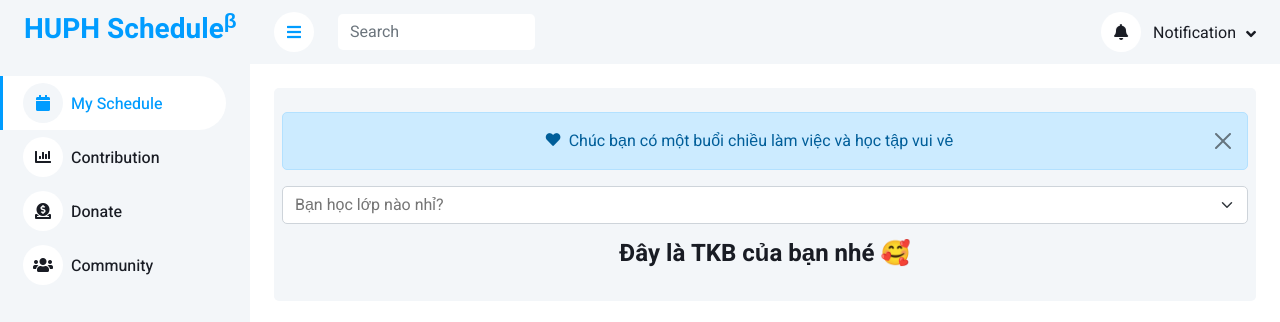
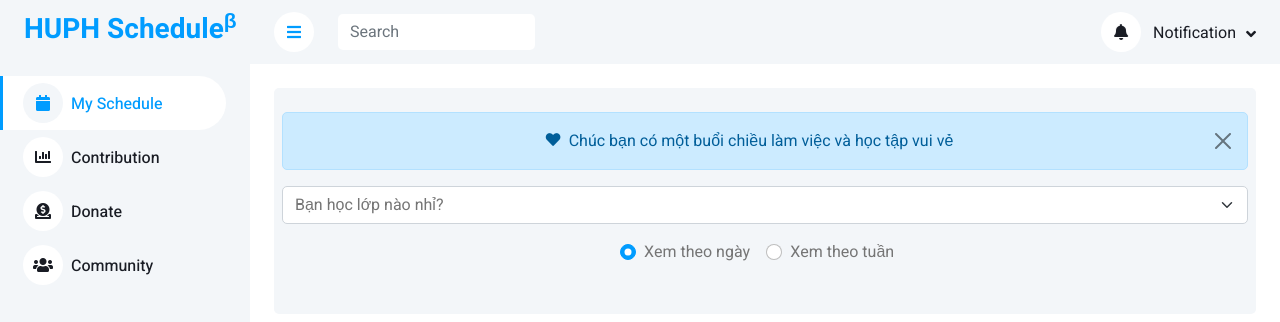
Before and after one commit to hwngkm/hwngkm.github.io, a plain HTML site: page index.html in a window 1280 px wide. Shown: the top 322 px of the page. Drawn offline with nearby package versions, Linux system fonts and the light colour scheme.

Commit message:
update tkb

```diff
--- a/index.html
+++ b/index.html
@@ -1,3 +1,4 @@
+
 <!DOCTYPE html>
 <html lang="en">
 
@@ -80,6 +81,7 @@
 								<h6 class="fw-normal mb-0">Bắt đầu xây dựng app</h6>
 								<small>23/2/2023</small>
 							</a>
+							<hr class="dropdown-divider">
 						</div>
 					</div>
 				</div>
@@ -145,7 +147,20 @@
 								<option value="PHCN3-1A2">Lớp PHCN3-1A2</option>
 							</select>
 
-							<h4 style="text-align: center;" id="noti">Đây là TKB của bạn nhé 🥰</h4>
+							<div class="container-fluid d-flex justify-content-center">
+								<div class="form-check form-check-inline">
+									<input class="form-check-input" type="radio" name="radioOption" value="0" onclick="exportData(document.getElementById('chose').value);" checked>
+									<label class="form-check-label">Xem theo ngày</label>
+								</div>
+								<div class="form-check form-check-inline">
+									<input class="form-check-input" type="radio" name="radioOption" value="1" onclick="exportData(document.getElementById('chose').value);">
+									<label class="form-check-label">Xem theo tuần</label>
+								</div>
+							</div>
+
+							<div class="mt-3 mb-4">
+								<h4 style="text-align: center;" id="noti"></h4>
+							</div>
 							<div class="col-sm-12 col-md-12 col-xl-12">
 								<div class="h-100 bg-light rounded p-0" id='result'></div>
 							</div>
--- a/js/app.js
+++ b/js/app.js
@@ -4,18 +4,14 @@ if (localStorage.getItem('csvData') == null) {
 	xhttp.send();
 	if (xhttp.status === 200) {
 		var csvData = xhttp.responseText;
-		console.log('ye');
 		localStorage.setItem('csvData', csvData);
 	} else {
 		document.getElementById('noti').innerHTML = 'ĐÃ XẢY RA LỖI, VUI LÒNG THỬ LẠI';
 	}
 } else {
 	var csvData = localStorage.getItem('csvData');
-	console.log('hihi')
 }
 
-
-// Thay thế tên bộ môn GDTC và thực hành tại PKĐK
 let csvData11, csvData12 = ''
 while ((csvData.includes('GDTC_')) || (csvData.includes('PKĐK')) || (csvData.includes(', '))) {
     if (csvData.includes('GDTC_')) {
@@ -33,7 +29,6 @@ csvData12 = csvData.slice(csvData.lastIndexOf('HUPH'), csvData.lastIndexOf('CKI'
 csvData12 = csvData12.slice(csvData12.indexOf('HUPH'), csvData12.indexOf('CKI'));
 
 csvData = csvData11 + csvData12
-
 // csvData = csvData.replace(/\r?\n|\r/g, '').split('HUPH');
 csvData = csvData.split('HUPH');
 
@@ -93,29 +88,31 @@ function fill(a) {
 
 function exportData(lop) {
 	if (lop.length > 0) {
-		var dow = [0,1,2,3,4,5,6], dayofweek = ['Thứ 2','Thứ 3','Thứ 4','Thứ 5','Thứ 6','Thứ 7','Chủ nhật']
+		var dow = [0,1,2,3,4,5,6], dayofweek = ['Chủ nhật','Thứ 2','Thứ 3','Thứ 4','Thứ 5','Thứ 6','Thứ 7']
 		var result = []
 
 		for (var i of slist) {
-			for (var j in dow) {
+			for (var j of dow) {
 				var tn, nd, b, gd = '';
 				var sang = i[1][j].includes(lop), chieu = i[2][j].includes(lop), toi = i[3][j].includes(lop);
+				if (j > 6) {
+					tn = 0;
+				} else {
+					tn = j + 1;
+				}
 				if (sang) {
-					tn = j;
 					b = 'Sáng';
 					gd = i[0];
 					nd = fill(i[1][j]);
 					result.push([tn, b, gd, nd])
 				}
 				if (chieu) {
-					tn = j;
 					b = 'Chiều';
 					gd = i[0];
 					nd = fill(i[2][j]);
 					result.push([tn, b, gd, nd])
 				}
 				if (toi) {
-					tn = j;
 					b = 'Tối';
 					gd = i[0];
 					nd = fill(i[3][j]);
@@ -125,18 +122,33 @@ function exportData(lop) {
 		}
 
 		if (result.length == 0) {
-			document.getElementById('noti').innerHTML = 'Tuần này bạn không có lịch học, quẩy thôi 😆';
+			document.getElementById('noti').innerHTML = 'Bạn hiện không có lịch học, quẩy thôi 😆';
 			document.getElementById('result').innerHTML = '';
 		} else {
 			result.sort(function (a,b) {
 				return a[0] - b[0];
 			})
-
-			let html = ''
+			let html = '';
 			var colors = ['primary', 'secondary', 'success', 'danger', 'warning', 'info'], check = [];
 			var color;
+			const d = new Date();
+			let day = d.getDay();
 			for (let i of result) {
 				color = randomColor(colors);
+				console.log(i[0] == day)
+				if ((document.querySelector('input[name="radioOption"]:checked').value == '0') && (i[0] == day)) {
+					html += `
+						<div class="d-flex align-items-center border-bottom py-3 alert alert-${color}">
+							<div class="w-100 ms-3">
+								<div class="d-flex w-100 justify-content-between">
+									<h3 class="mb-0">${i[1]} ${dayofweek[i[0]]}</h3>
+									<small style="margin-right: 1rem;">Giảng đường <h3>${i[2]}</h3></small>
+								</div>
+								<span>${i[3]}</span>
+							</div>
+						</div>
+					`
+				} else if (document.querySelector('input[name="radioOption"]:checked').value == '1') {
 					html += `
 						<div class="d-flex align-items-center border-bottom py-3 alert alert-${color}">
 							<div class="w-100 ms-3">
@@ -149,7 +161,8 @@ function exportData(lop) {
 						</div>
 					`
 				}
-			document.getElementById('noti').innerHTML = 'Đây là TKB trong tuần của bạn';
+			}
+			document.getElementById('noti').innerHTML = 'Dưới đây là Lịch học của bạn'
 			document.getElementById('result').innerHTML = html;
 		}
 	}
```
Lines whose indentation alone changed are shown as unchanged.
